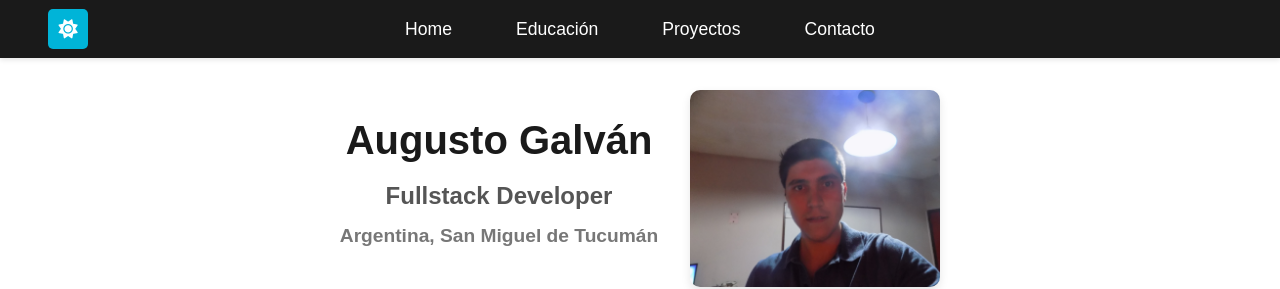
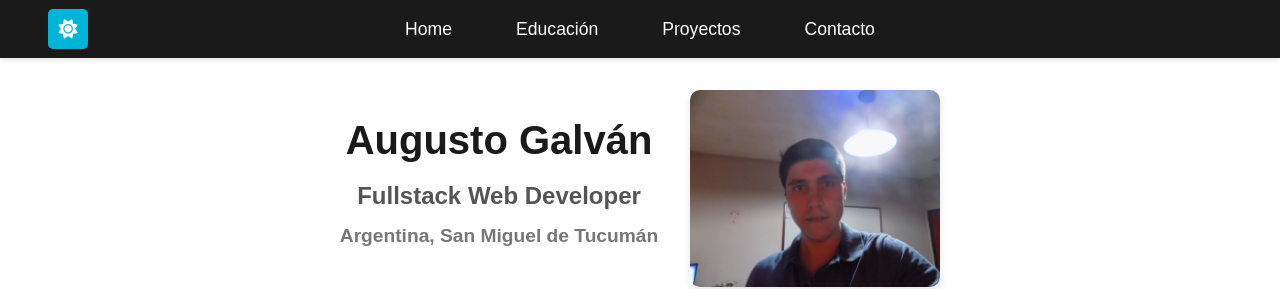
Before and after one commit to augustogalvanb/augustogalvanb.github.io, a website: page index.html in a window 1280 px wide. Shown: the top 289 px of the page. Drawn offline with Linux system fonts and the light colour scheme.

Commit message:
Update index.html

```diff
--- a/index.html
+++ b/index.html
@@ -34,7 +34,7 @@
             <section class="intro">
                 <div class="text-content">
                     <h1>Augusto Galván</h1>
-                    <h2>Fullstack Developer</h2>
+                    <h2>Fullstack Web Developer</h2>
                     <h3>Argentina, San Miguel de Tucumán</h3>
                 </div>
                 <img src="./assets/134084754_101324861908185_1936051057121642833_n.jpg" alt="Augusto Galván">
```
